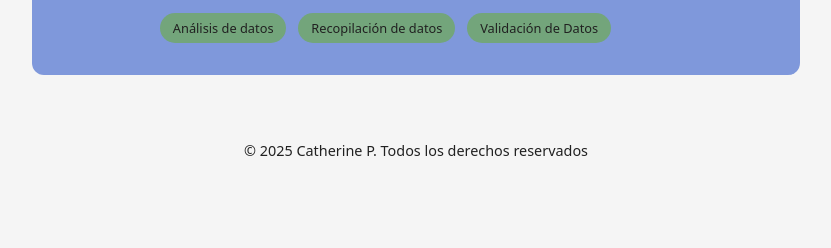
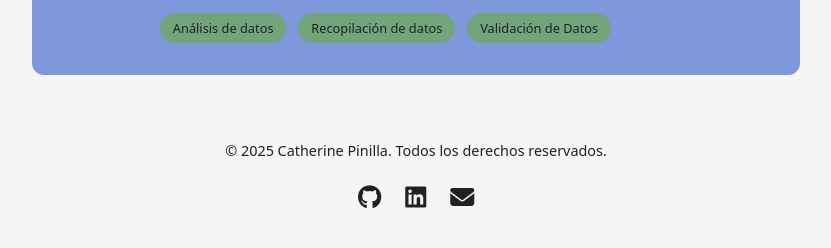
Before and after one commit to catherinepinilla13g/Portafolio-, a plain HTML site: page portafolio/frontend/certifications.html in a window 1280 px wide. Shown: the part 1165-1413 px from the top of the page, without its empty margins (224-1055 px from the left). Before the commit the page ends 1375 px from the top, so only its background shows below. Drawn offline with Linux system fonts and the light colour scheme.

Commit message:
Update certifications.html
Se agregaron comentarios, se corrigió el footer para que funcionaran los enlaces a las redes sociales.

```diff
--- a/portafolio/frontend/certifications.html
+++ b/portafolio/frontend/certifications.html
@@ -1,9 +1,22 @@
+<!--
+  Página de certificaciones:
+  - Muestra certificados obtenidos
+  - Cada certificación incluye:
+    * Badge/logo
+    * Institución
+    * Fecha
+    * Habilidades relacionadas
+  - Diseño adaptable a móviles
+-->
 <!DOCTYPE html>
 <html lang="es">
 <head>
     <meta charset="UTF-8">
     <title>Certificaciones | Catherine Pinilla</title>
     <link rel="stylesheet" href="assets/css/styles.css">
+    <link rel="preconnect" href="https://fonts.googleapis.com">
+    <link rel="preconnect" href="https://fonts.gstatic.com" crossorigin>
+    <link rel="stylesheet" href="https://cdnjs.cloudflare.com/ajax/libs/font-awesome/6.4.0/css/all.min.css">
 </head>
 <body>
     <header class="navbar">
@@ -12,8 +25,7 @@
             <a href="about.html">Sobre mí</a>
             <a href="projects.html">Proyectos</a>
             <a href="certifications.html">Certificaciones</a>
-            <a href="blog.html">Blog</a>
-            <a href="#contacto">Contacto</a>
+            <a href="index.html#contacto">Contacto</a>
             <button id="dark-toggle" aria-label="Alternar modo oscuro">🌓</button>
         </nav>
         <button id="hamburger" aria-label="Menú móvil">☰</button>
@@ -99,8 +111,21 @@
         </article>
     </main>
 
-    <footer>
-        <p>© 2025 Catherine P. Todos los derechos reservados</p>
-        <script src="assets/js/main.js" defer></script>
+    <footer class="footer">
+        © 2025 Catherine Pinilla. Todos los derechos reservados.
+
+        <!-- Enlaces a redes sociales -->
         <div class="social-links">
-            <a href="https://github.com/catherinepinilla13g"
+            <a href="https://github.com/catherinepinilla13g" target="_blank" class="social-link" aria-label="GitHub">
+                <i class="fab fa-github"></i>
+            </a>
+            <a href="https://www.linkedin.com/in/catherine-elizabeth-pinilla-galleguillos-6082b2138/" target="_blank" class="social-link" aria-label="LinkedIn">
+                <i class="fab fa-linkedin"></i>
+            </a>
+            <a href="catherinepinilla900@gmail.com" class="social-link" aria-label="Email">
+                <i class="fas fa-envelope"></i>
+            </a>
+        </div>
+    </footer>
+
+    <script src="assets/js/main.js" defer></script>
```
